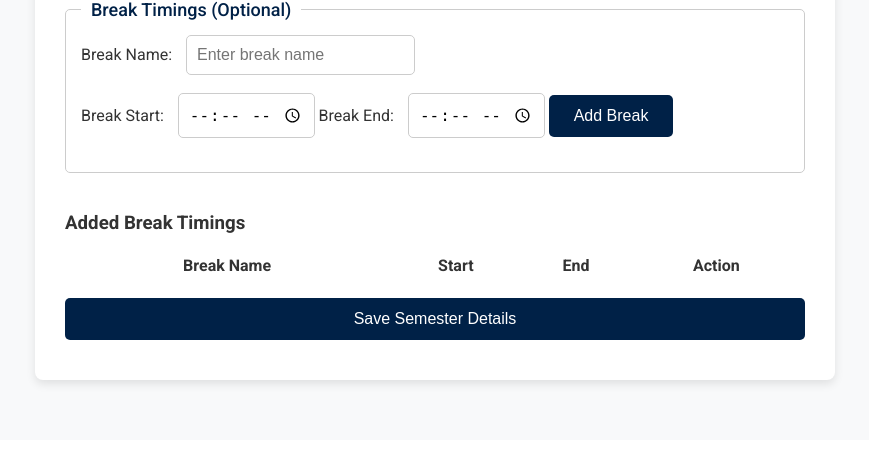
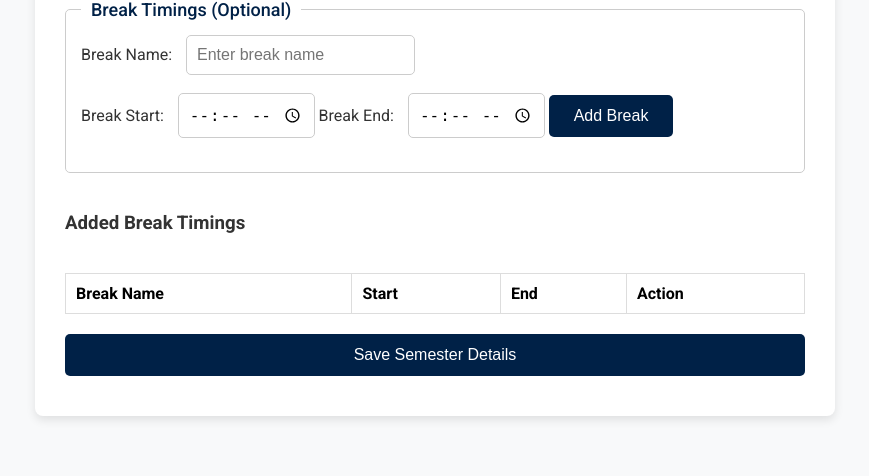
Before and after one commit to bsricharan14/ATMA2, a Flask app: page /semesters/create in a window 1280 px wide. Shown: the part 747-1223 px from the top of the page, without its empty margins (205-1074 px from the left). Before the commit the page ends 1134 px from the top, so only its background shows below. Run offline with Flask 2, Linux system fonts and the light colour scheme; lists and menus that the app fills with data are empty.

Commit message:
final commit

```diff
--- a/static/css/create_semester.css
+++ b/static/css/create_semester.css
@@ -1,11 +1,11 @@
-@import url('https://fonts.googleapis.com/css?family=Roboto:400,500,700&display=swap');
+@import url("https://fonts.googleapis.com/css?family=Roboto:400,500,700&display=swap");
 
 * {
   box-sizing: border-box;
 }
 
 body {
-    font-family: 'Roboto', sans-serif;
+  font-family: "Roboto", sans-serif;
   margin: 0;
   background-color: #f8f9fa;
   color: #333;
@@ -200,6 +200,34 @@ fieldset label {
 .breaks-summary a.btn:hover {
   background-color: #004080;
 }
+/* TABLE STYLING */
+table {
+  width: 100%;
+  border-collapse: collapse;
+  margin-top: 20px;
+  animation: fadeIn 0.6s ease-out;
+}
+
+table th,
+table td {
+  border: 1px solid #ddd;
+  padding: 10px;
+  text-align: left;
+  font-size: 16px;
+}
+
+table th {
+  background-color: #ffffff;
+  color: #000000;
+}
+
+table tr:nth-child(even) {
+  background-color: #f2f2f2;
+}
+
+table tr:hover {
+  background-color: #e9e9e9;
+}
 
 /* ANIMATIONS */
 
--- a/templates/add_classes.html
+++ b/templates/add_classes.html
@@ -7,6 +7,11 @@
     <link
       rel="stylesheet"
       href="{{ url_for('static', filename='css/add_classes.css') }}"
+    />
+    <link
+      rel="icon"
+      type="image/png"
+      href="{{ url_for('static', filename='favicon.png') }}"
     />
   </head>
   <body>
--- a/templates/add_courses.html
+++ b/templates/add_courses.html
@@ -7,6 +7,11 @@
     <link
       rel="stylesheet"
       href="{{ url_for('static', filename='css/add_classes.css') }}"
+    />
+    <link
+      rel="icon"
+      type="image/png"
+      href="{{ url_for('static', filename='favicon.png') }}"
     />
   </head>
   <body>
--- a/templates/create_semester.html
+++ b/templates/create_semester.html
@@ -7,6 +7,11 @@
     <link
       rel="stylesheet"
       href="{{ url_for('static', filename='css/create_semester.css') }}"
+    />
+    <link
+      rel="icon"
+      type="image/png"
+      href="{{ url_for('static', filename='favicon.png') }}"
     />
   </head>
   <body>
--- a/templates/dashboard.html
+++ b/templates/dashboard.html
@@ -7,6 +7,11 @@
     <link
       rel="stylesheet"
       href="{{ url_for('static', filename='css/dashboard.css') }}"
+    />
+    <link
+      rel="icon"
+      type="image/png"
+      href="{{ url_for('static', filename='favicon.png') }}"
     />
   </head>
   <body>
--- a/templates/index.html
+++ b/templates/index.html
@@ -7,6 +7,11 @@
     <link
       rel="stylesheet"
       href="{{ url_for('static', filename='css/index.css') }}"
+    />
+    <link
+      rel="icon"
+      type="image/png"
+      href="{{ url_for('static', filename='favicon.png') }}"
     />
   </head>
   <body>
--- a/templates/manage_semesters.html
+++ b/templates/manage_semesters.html
@@ -7,6 +7,11 @@
     <link
       rel="stylesheet"
       href="{{ url_for('static', filename='css/manage_semesters.css') }}"
+    />
+    <link
+      rel="icon"
+      type="image/png"
+      href="{{ url_for('static', filename='favicon.png') }}"
     />
   </head>
   <body>
--- a/templates/view_timetable.html
+++ b/templates/view_timetable.html
@@ -5,6 +5,8 @@
   <meta name="viewport" content="width=device-width, initial-scale=1.0">
   <title>View Timetable</title>
   <link rel="stylesheet" href="{{ url_for('static', filename='css/view_timetable.css') }}">
+  <link rel="icon" type="image/png" href="{{ url_for('static', filename='favicon.png') }}">
+
 </head>
 <body>
   <nav class="navbar">
```
Also changed, not shown: static/favicon.png (added), 1 other file. Lines whose indentation alone changed are shown as unchanged.
